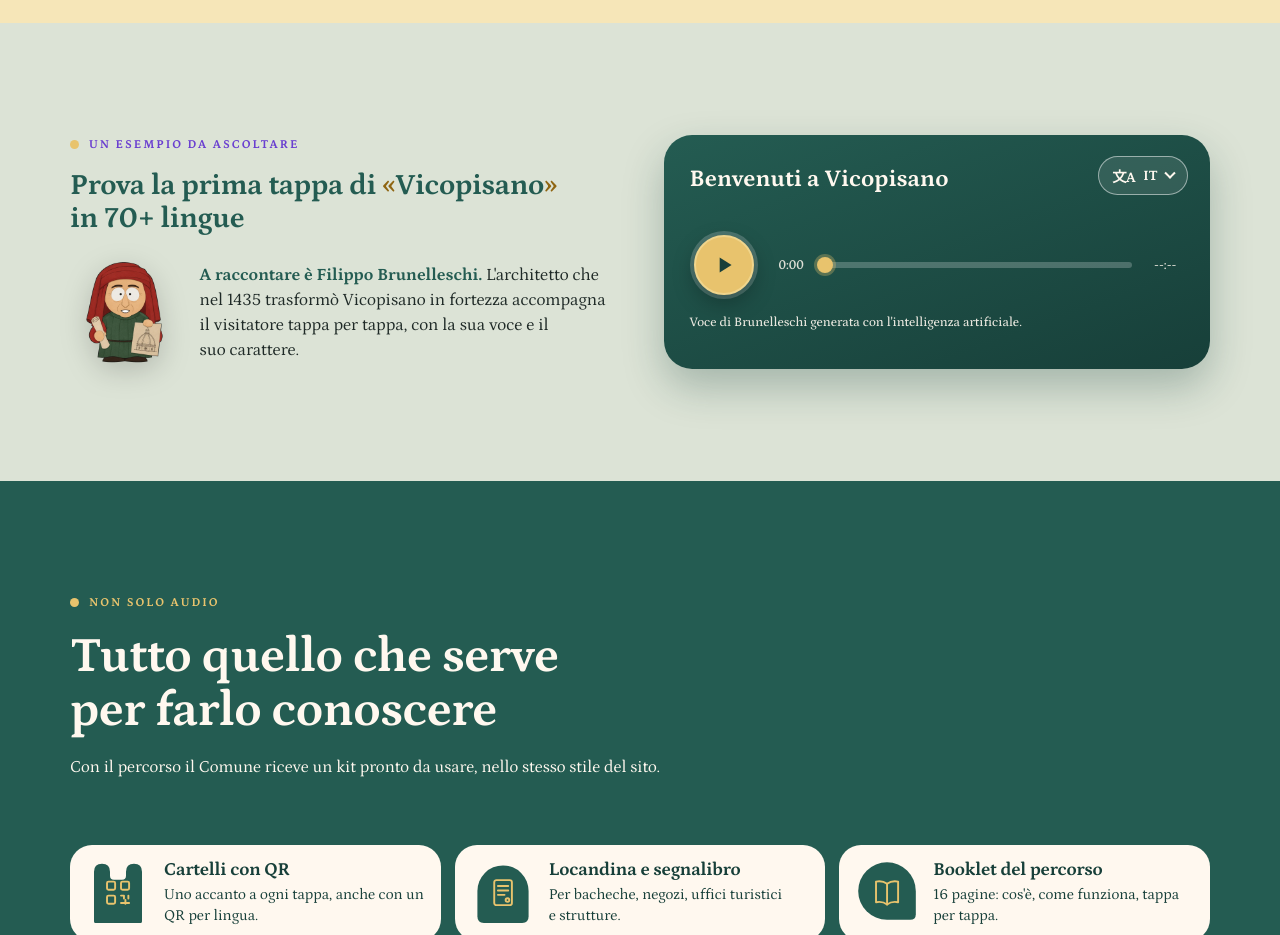
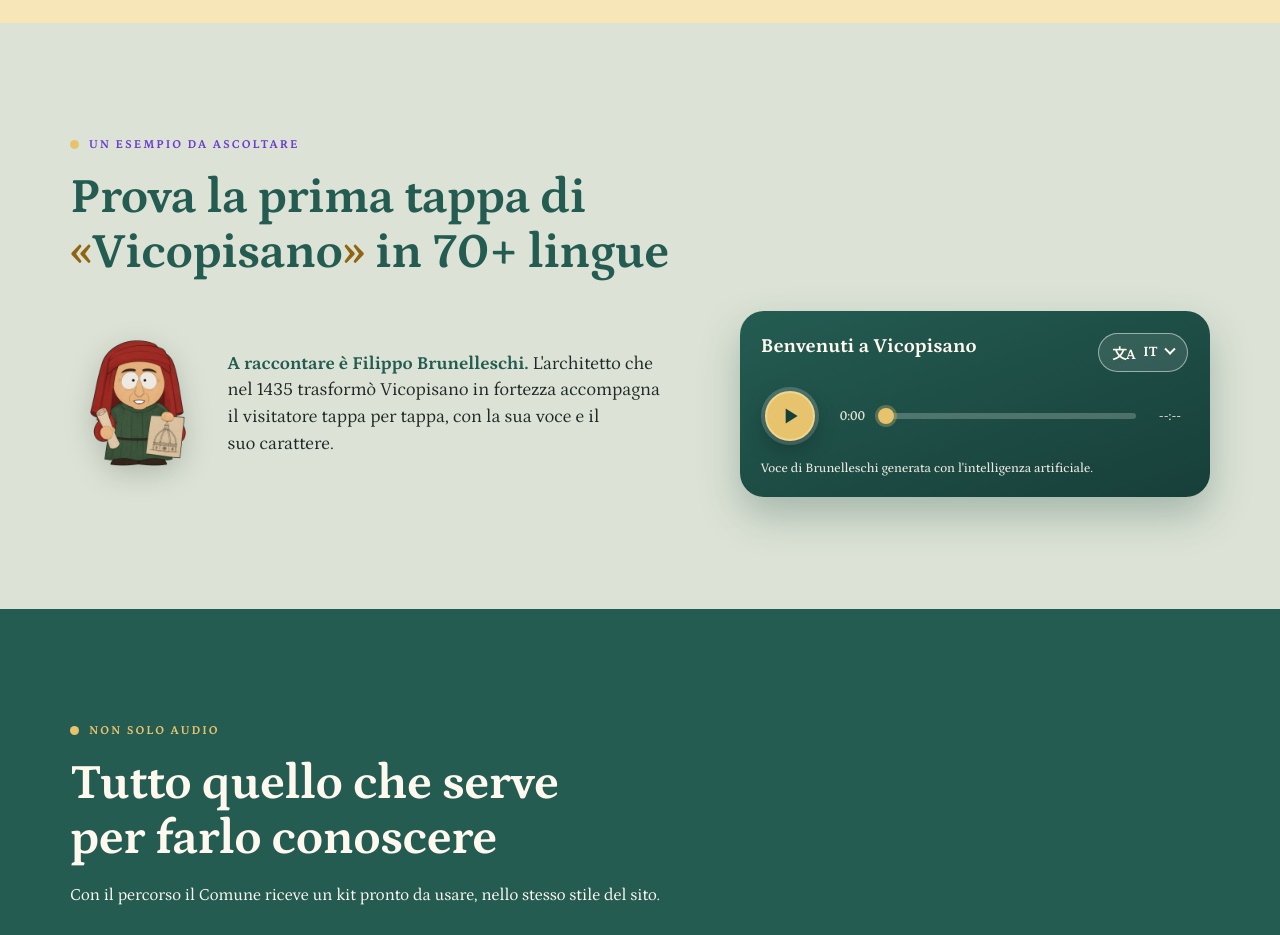
Before and after one commit to balestripietro-commits/landing-page-travel-podcasting, a plain HTML site: page index.html in a window 1280 px wide. Shown: the part 2800-3735 px from the top of the page. Drawn offline with Linux system fonts and the light colour scheme.

Commit message:
«Un esempio da ascoltare»: titolo grande come gli altri, sopra; Brunelleschi a sinistra e player più compatto
Co-Authored-By: Claude Opus 5.5 <noreply@anthropic.com>

```diff
--- a/index.html
+++ b/index.html
@@ -876,10 +876,15 @@ button:focus:not(:focus-visible), a:focus:not(:focus-visible), [tabindex]:focus:
 .carousel__arrow:focus-visible { outline: 3px solid #fff8ef; outline-offset: 3px; }
 @media (max-width: 760px) { .carousel { gap: .2rem; } .carousel__arrow { width: 44px; height: 44px; } .carousel .phones { height: 142vw; } .carousel .phone { width: 60vw !important; } }
 @media (prefers-reduced-motion: reduce) { .carousel .phone { transition: none; } }
-.piloti-grid { align-items: stretch; }
-.piloti-grid .section__head { display: flex; flex-direction: column; justify-content: center; }
-.piloti-grid .section__head h2 { max-width: none; font-size: clamp(1.6rem, 2.3vw, 2.15rem); }
-@media (max-width: 860px) { .br-desk { display: none; } }
+.piloti-head { margin-bottom: 2rem !important; }
+.piloti-grid { grid-template-columns: minmax(0, 1fr) minmax(0, 470px) !important; gap: 3rem !important; align-items: center; }
+.piloti-left .narrator { margin-top: 0; }
+.piloti-left .narrator img { width: 140px; height: 140px; }
+.piloti-left .narrator p { font-size: 1.15rem; }
+#piloti .voice-single { padding: 1.2rem 1.3rem 1.3rem; border-radius: 24px; }
+#piloti .vs__name { font-size: 1.25rem; margin-bottom: .8rem; }
+#piloti .vs__play { width: 58px; height: 58px; }
+@media (max-width: 860px) { .piloti-grid { grid-template-columns: 1fr !important; gap: 1.5rem !important; } .piloti-left .narrator img { width: 96px; height: 96px; } }
 
 /* ---------- persone che salutano (P1 + P3) ---------- */
 .problem__people { height: auto !important; gap: 18px !important; flex-wrap: wrap; }
@@ -1029,12 +1034,14 @@ button:focus:not(:focus-visible), a:focus:not(:focus-visible), [tabindex]:focus:
 
   <section class="section" id="piloti">
     <div class="wrap">
+      <div class="section__head piloti-head">
+        <p class="eyebrow">Un esempio da ascoltare</p>
+        <h2>Prova la prima tappa di <span class="gq">&laquo;</span>Vicopisano<span class="gq">&raquo;</span> in <span class="lang-inline">70+&nbsp;lingue</span></h2>
+      </div>
       <div class="piloti-grid">
-        <div class="section__head">
-        <p class="eyebrow">Un esempio da ascoltare</p>
-        <h2>Prova la prima tappa di <span class="gq">&laquo;</span>Vicopisano<span class="gq">&raquo;</span><br class="br-desk"> in <span class="lang-inline">70+&nbsp;lingue</span></h2>
+        <div class="piloti-left">
         <div class="narrator">
-          <img src="assets/mascotte-brunelleschi.webp" alt="Filippo Brunelleschi, il narratore del percorso di Vicopisano" width="700" height="700" loading="lazy">
+          <img src="assets/mascotte-brunelleschi.webp" alt="Filippo Brunelleschi, il narratore del percorso di Vicopisano" width="700" height="700">
           <p><strong>A raccontare è Filippo Brunelleschi.</strong> L'architetto che nel 1435 trasformò Vicopisano in fortezza accompagna il visitatore tappa per tappa, con la sua voce e il suo carattere.</p>
         </div>
       </div>
```
